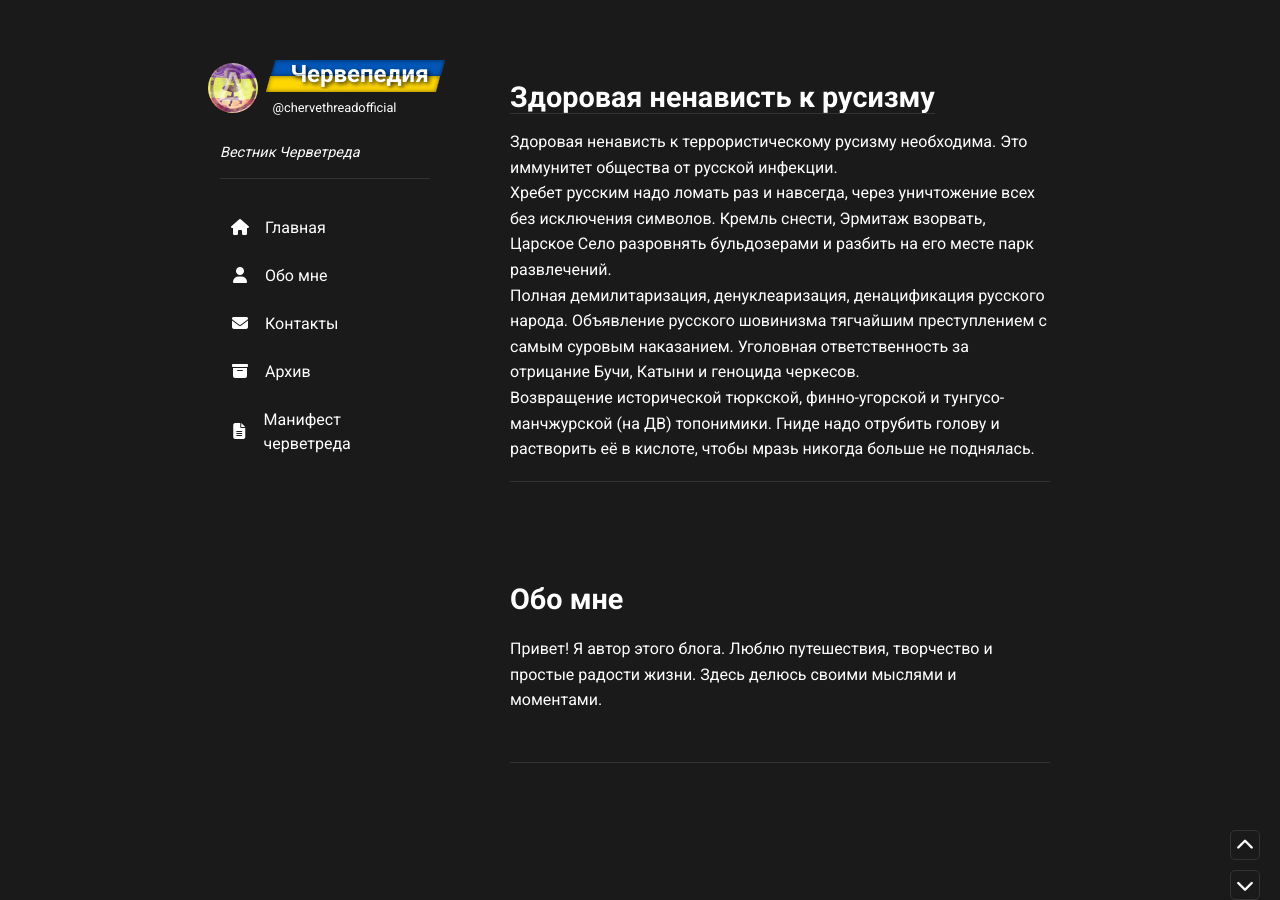
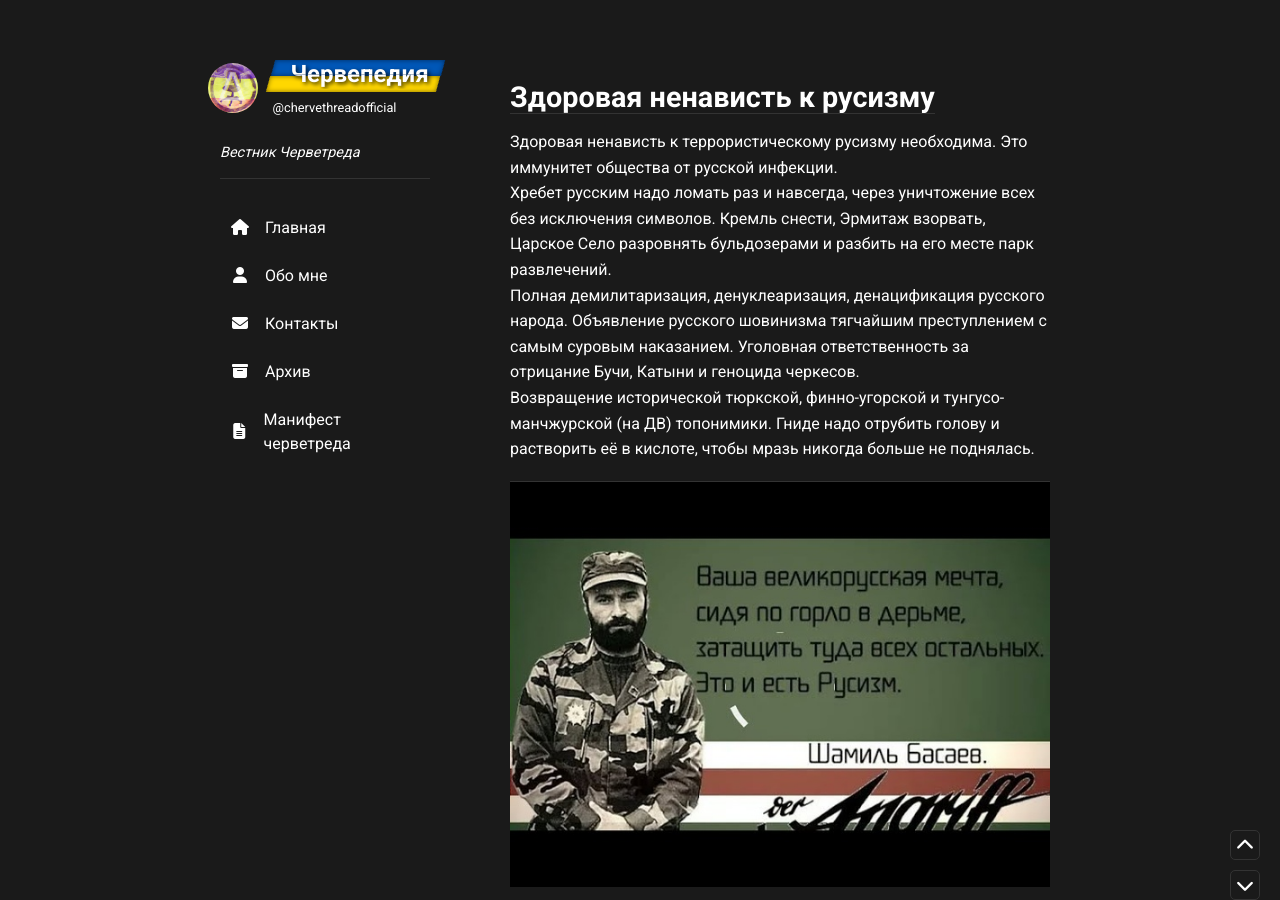
Before and after one commit to chervepediya/chervepediya.github.io, a Jekyll site: the page built from _posts/2025-02-21-nenavist-k-rusizmu.md, in a window 1280 px wide and 900 px high. Built offline with Jekyll 4.4.1, drawn with Linux system fonts in a browser that asks for light colours; nearby versions of some CDN libraries; a script that is not in the unit is left out.

Commit message:
Update post.html

```diff
--- a/_layouts/post.html
+++ b/_layouts/post.html
@@ -7,16 +7,40 @@ layout: default
 
 <div class="post" data-aos="fade-up">
     <h2>{{ page.title }}</h2>
+    <p>{{ content }}</p>
     {% if page.images and page.images.size > 0 %}
     <div class="image-grid">
         {% for image in page.images %}
         <div class="image-item">
-            <img src="{{ image | absolute_url }}" alt="Изображение" loading="lazy">
+            {% if image contains 't.me' %}
+                {% assign telegram_parts = image | split: 't.me/' %}
+                {% assign telegram_path = telegram_parts[1] %}
+                <div class="post-image-bg" style="background: #16181C;"></div>
+                <div class="telegram-post">
+                    <script async src="https://telegram.org/js/telegram-widget.js?22" data-telegram-post="{{ telegram_path }}" data-width="100%"></script>
+                </div>
+            {% else %}
+                <div class="post-image-bg" style="background-image: url('{{ image | absolute_url }}');"></div>
+                <img src="{{ image | absolute_url }}" alt="{{ page.title }} - изображение для поста, черветред, червепедия" loading="lazy">
+            {% endif %}
         </div>
         {% endfor %}
     </div>
+    {% elsif page.image %}
+    <div class="post-image">
+        {% if page.image contains 't.me' %}
+            {% assign telegram_parts = page.image | split: 't.me/' %}
+            {% assign telegram_path = telegram_parts[1] %}
+            <div class="post-image-bg" style="background: #16181C;"></div>
+            <div class="telegram-post">
+                <script async src="https://telegram.org/js/telegram-widget.js?22" data-telegram-post="{{ telegram_path }}" data-width="100%"></script>
+            </div>
+        {% else %}
+            <div class="post-image-bg" style="background-image: url('{{ page.image | absolute_url }}');"></div>
+            <img src="{{ page.image | absolute_url }}" alt="{{ page.title }} - изображение для поста, черветред, червепедия" loading="lazy">
+        {% endif %}
+    </div>
     {% endif %}
-    <p>{{ content }}</p>
     {% include comments.html %}
 </div>
 
```
